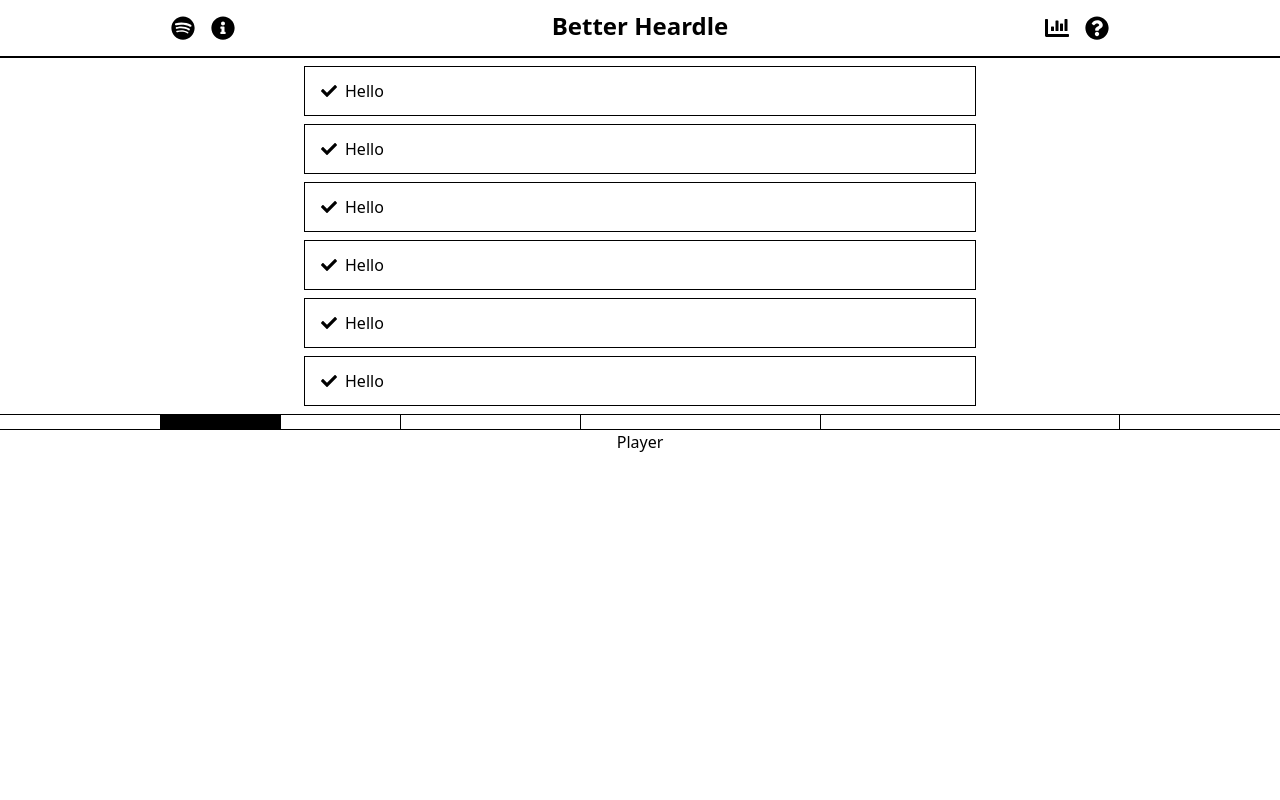
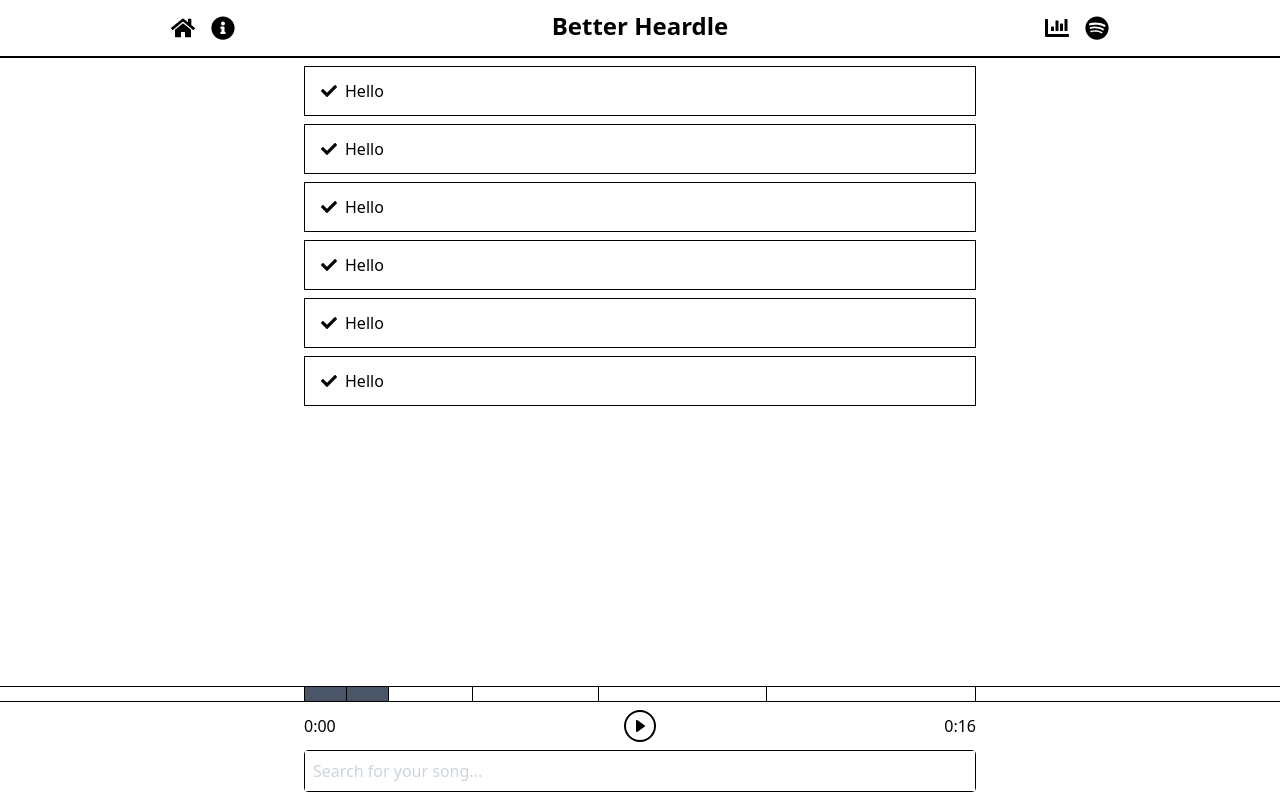
Before and after one commit to dct0/better-heardle, a Next.js app: page / in a window 1280 px wide. Built offline with nearby package versions, Linux system fonts and the light colour scheme.

Commit message:
draft wireframe, search bar

```diff
--- /dev/null
+++ b/src/components/game.tsx
@@ -0,0 +1,31 @@
+import GuessManager from './guessmanager';
+import Player from './player';
+import SearchBar from './searchbar';
+
+const song = {
+  name: 'test',
+  url: '',
+};
+
+const handleSubmit = (search: string) => {
+  console.log('Handling submit');
+  if (search === song.name) {
+    console.log('Match');
+  } else {
+    console.log('No match');
+  }
+};
+
+const Game = () => {
+  return (
+    <div className="flex flex-col justify-between w-full h-full">
+      <GuessManager />
+      <div className="w-[42rem] mx-auto flex flex-col justify-end gap-2 pb-2">
+        <Player />
+        <SearchBar handleSubmit={handleSubmit} />
+      </div>
+    </div>
+  );
+};
+
+export default Game;
--- a/src/components/guessmanager.tsx
+++ b/src/components/guessmanager.tsx
@@ -4,7 +4,7 @@ import Guess from './guess';
 
 const GuessManager = () => {
   return (
-    <div className="flex max-w-2xl flex-col mx-auto gap-2 my-2 grow">
+    <div className="flex w-[42rem] flex-col mx-auto gap-2 my-2">
       {Array.from(Array(GameConfig.num_guesses)).map((_, index) => (
         <Guess key={index} />
       ))}
--- a/src/components/navbar.tsx
+++ b/src/components/navbar.tsx
@@ -1,9 +1,4 @@
-import {
-  FaChartBar,
-  FaInfoCircle,
-  FaQuestionCircle,
-  FaSpotify,
-} from 'react-icons/fa';
+import { FaChartBar, FaHome, FaInfoCircle, FaSpotify } from 'react-icons/fa';
 
 import { AppConfig } from '@/utils/AppConfig';
 
@@ -12,14 +7,14 @@ const Navbar = () => {
     <nav className="border-b-2 border-black p-2">
       <div className="flex text-2xl justify-around">
         <span className="flex">
-          <FaSpotify className="m-2" />
+          <FaHome className="m-2" />
           <FaInfoCircle className="m-2" />
         </span>
 
         <div className="font-bold">{AppConfig.title}</div>
         <span className="flex">
           <FaChartBar className="m-2" />
-          <FaQuestionCircle className="m-2" />
+          <FaSpotify className="m-2" />
         </span>
       </div>
     </nav>
--- a/src/components/player.tsx
+++ b/src/components/player.tsx
@@ -1,10 +1,12 @@
+import { BsPlayCircle } from 'react-icons/bs';
+
 const Player = () => {
   return (
-    <div className="flex justify-center flex-col items-center">
-      <div className="h-4 flex w-screen border-black border-y">
-        <div className="relative m-auto w-3/4 h-full">
+    <div className="w-full flex flex-col items-center gap-2">
+      <div className="h-4 flex w-screen border-black border-y justify-start">
+        <div className="w-[42rem] relative mx-auto h-full">
           <div
-            className="h-full absolute bg-black w-full origin-top-left"
+            className="bg-gray-700 h-full absolute w-full origin-top-left"
             style={{ transform: 'scaleX(0.125)' }}
           ></div>
           <div
@@ -37,7 +39,11 @@ const Player = () => {
           ></div>
         </div>
       </div>
-      <div>Player</div>
+      <div className="w-full flex justify-between items-center">
+        <>0:00</>
+        <BsPlayCircle className="w-8 h-8" />
+        <>0:16</>
+      </div>
     </div>
   );
 };
--- /dev/null
+++ b/src/components/searchbar.tsx
@@ -0,0 +1,30 @@
+import type { ChangeEvent } from 'react';
+import { useState } from 'react';
+
+interface SearchBarProps {
+  handleSubmit: (arg: string) => void;
+}
+
+const SearchBar = ({ handleSubmit }: SearchBarProps) => {
+  const [search, setSearch] = useState('');
+  return (
+    <div className="w-full mx-auto border rounded border-black">
+      <form
+        onSubmit={(event) => {
+          event.preventDefault();
+          handleSubmit(search);
+        }}
+      >
+        <input
+          className="p-2 w-full"
+          placeholder="Search for your song..."
+          onChange={(event: ChangeEvent<HTMLInputElement>) =>
+            setSearch(event.target.value)
+          }
+        ></input>
+      </form>
+    </div>
+  );
+};
+
+export default SearchBar;
--- a/src/pages/index.tsx
+++ b/src/pages/index.tsx
@@ -1,13 +1,13 @@
-import GuessManager from '@/components/guessmanager';
+import Game from '@/components/game';
 import Navbar from '@/components/navbar';
-import Player from '@/components/player';
 
-const Index = () => (
-  <div className="w-full">
-    <Navbar />
-    <GuessManager />
-    <Player />
-  </div>
-);
+const Index = () => {
+  return (
+    <div className="flex flex-col w-screen h-screen justify-between">
+      <Navbar />
+      <Game />
+    </div>
+  );
+};
 
 export default Index;
```
